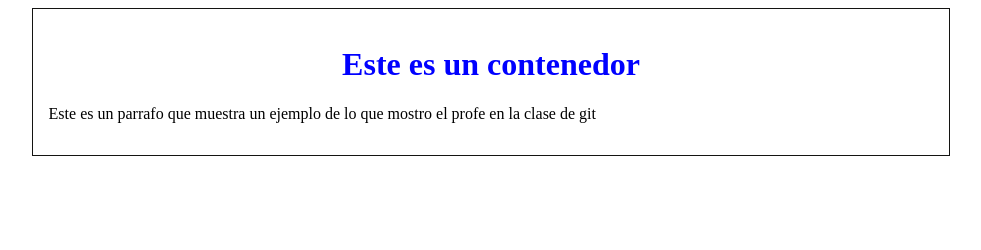
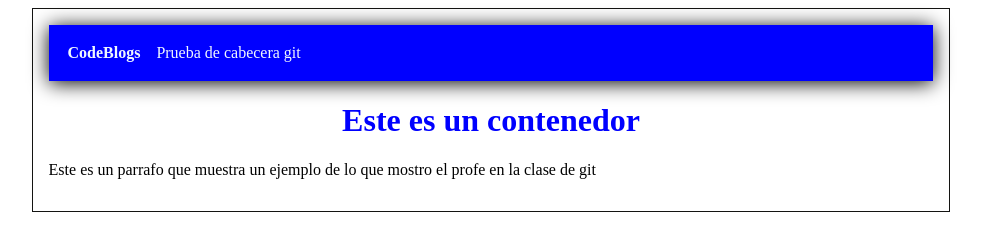
Before and after one commit to Salvador-GP/Hyperblog, a plain HTML site: page index.html in a window 1280 px wide. Shown: the whole page, without its empty margins (149-1130 px from the left). Drawn offline with Linux system fonts and the light colour scheme.

Commit message:
Finalizada la cabecera

```diff
--- a/estilos/estilos.css
+++ b/estilos/estilos.css
@@ -10,6 +10,19 @@ h1{
 margin: 0 auto;
 text-align: left;
 }
+.cabecera{
+ background-color: blue;
+ box-shadow: 0px 2px 20px 0px rgb(0, 0, 0);
+ color: aliceblue;
+ font-weight: bold;
+ margin: 0;
+ padding: 0.5cm;
+}
+.cabecera .tagline{
+    padding: 0 0 0 1em;
+    font-weight: normal;
+    font-size: 0 0em;
+}
 .cont{
 
 }
--- a/index.html
+++ b/index.html
@@ -10,6 +10,7 @@
     </head>
     <body>
         <div class="container">
+            <div class="cabecera">CodeBlogs<span class="tagline">Prueba de cabecera git</span></div>
         <div id="cont">
             <h1>Este es un contenedor</h1>
             <p>Este es un parrafo que muestra un ejemplo de lo que mostro el profe en la clase de git </p>
```
